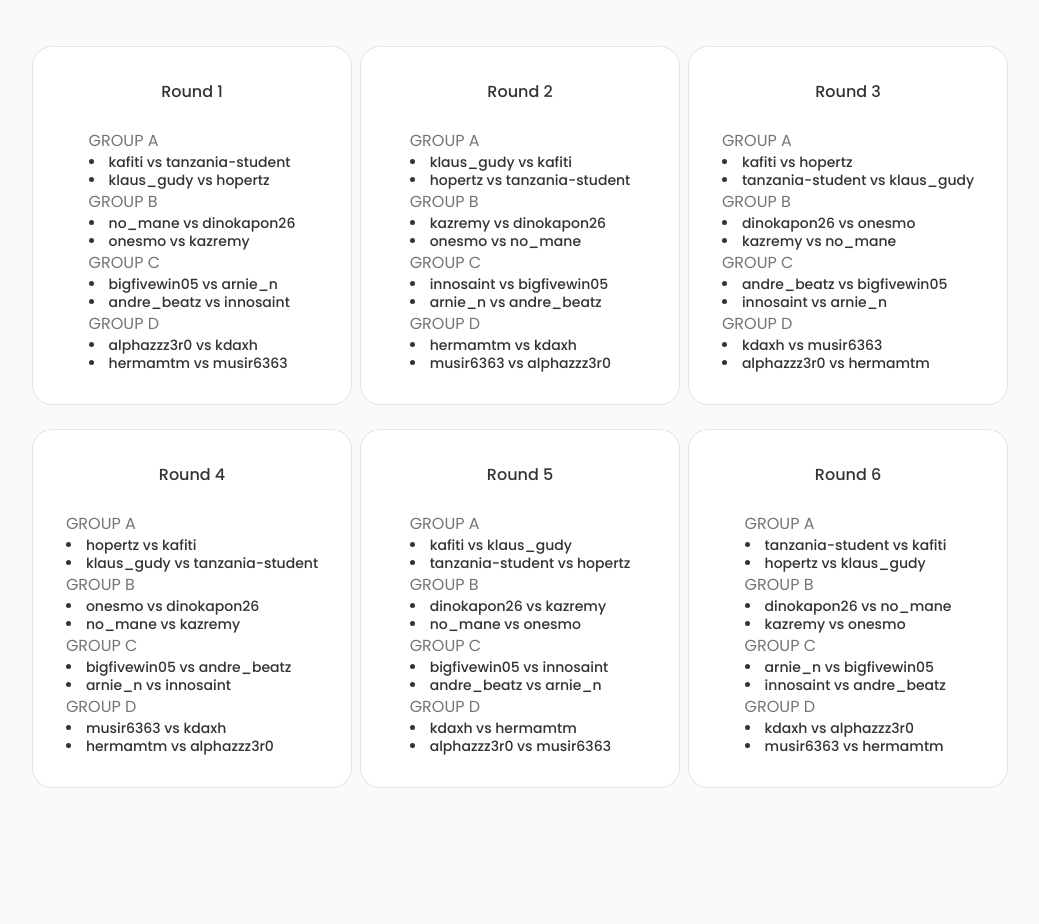
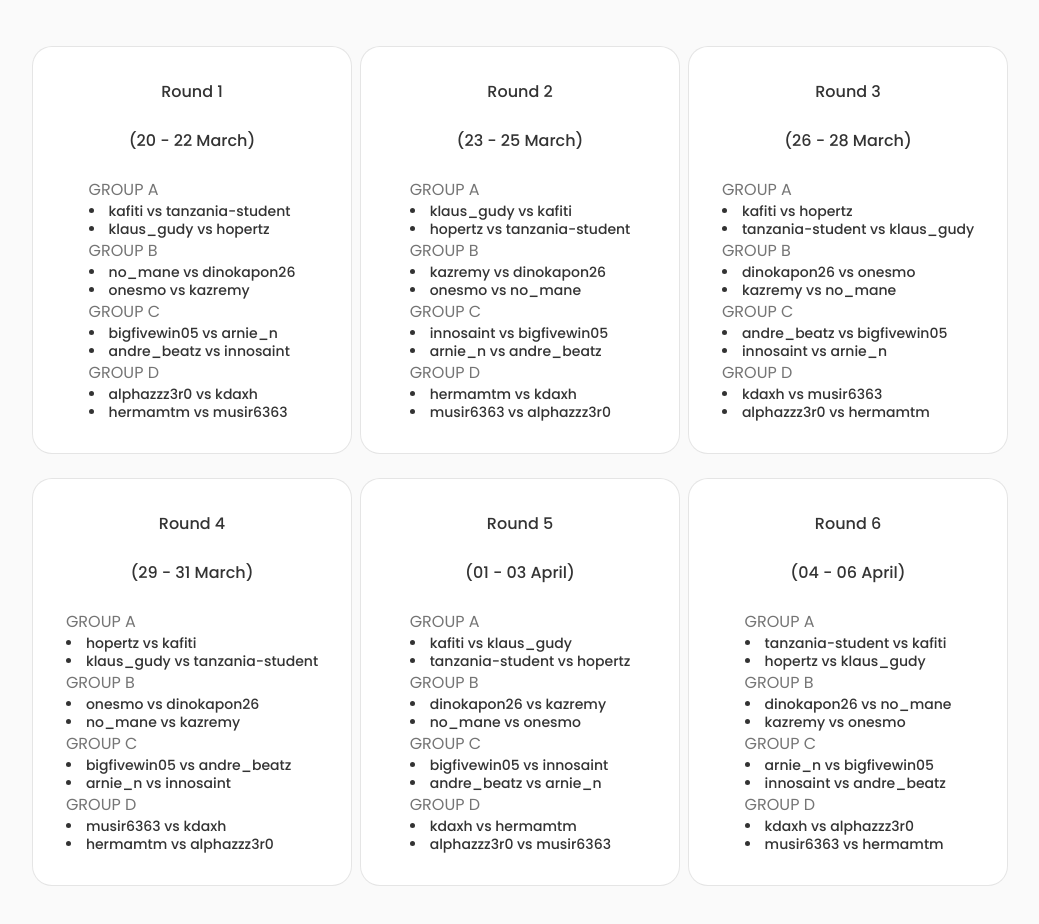
Before and after one commit to swahili-chess/swahilichess, a React (Create React App) app: page / in a window 1280 px wide. Shown: the part 1360-2284 px from the top of the page, without its empty margins (120-1159 px from the left). Built offline with nearby package versions, Linux system fonts and the light colour scheme; no server answers.

Commit message:
New season update

```diff
--- a/src/components/match/Match.jsx
+++ b/src/components/match/Match.jsx
@@ -10,6 +10,7 @@ const Match = () => {
             <div className="match__container container grid">
                 <div className="match__content 1">
                     <h3 className="match__title">Round 1</h3>
+                    <h3 className="match__title">(20 - 22 March)</h3>
 
                     <div className="match__box">
                         <div className="match__group">
@@ -43,6 +44,7 @@ const Match = () => {
 
                 <div className="match__content 2">
                     <h3 className="match__title">Round 2</h3>
+                    <h3 className="match__title">(23 - 25 March)</h3>
 
                     <div className="match__box">
                         <div className="match__group">
@@ -76,6 +78,7 @@ const Match = () => {
 
                 <div className="match__content 3">
                     <h3 className="match__title">Round 3</h3>
+                    <h3 className="match__title">(26 - 28 March)</h3>
 
                     <div className="match__box">
                         <div className="match__group">
@@ -109,6 +112,7 @@ const Match = () => {
 
                 <div className="match__content 4">
                     <h3 className="match__title">Round 4</h3>
+                    <h3 className="match__title">(29 - 31 March)</h3>
 
                     <div className="match__box">
                         <div className="match__group">
@@ -142,6 +146,7 @@ const Match = () => {
 
                 <div className="match__content 5">
                     <h3 className="match__title">Round 5</h3>
+                    <h3 className="match__title">(01 - 03 April)</h3>
 
                     <div className="match__box">
                         <div className="match__group">
@@ -175,6 +180,7 @@ const Match = () => {
 
                 <div className="match__content 6">
                     <h3 className="match__title">Round 6</h3>
+                    <h3 className="match__title">(04 - 06 April)</h3>
 
                     <div className="match__box">
                         <div className="match__group">
```
